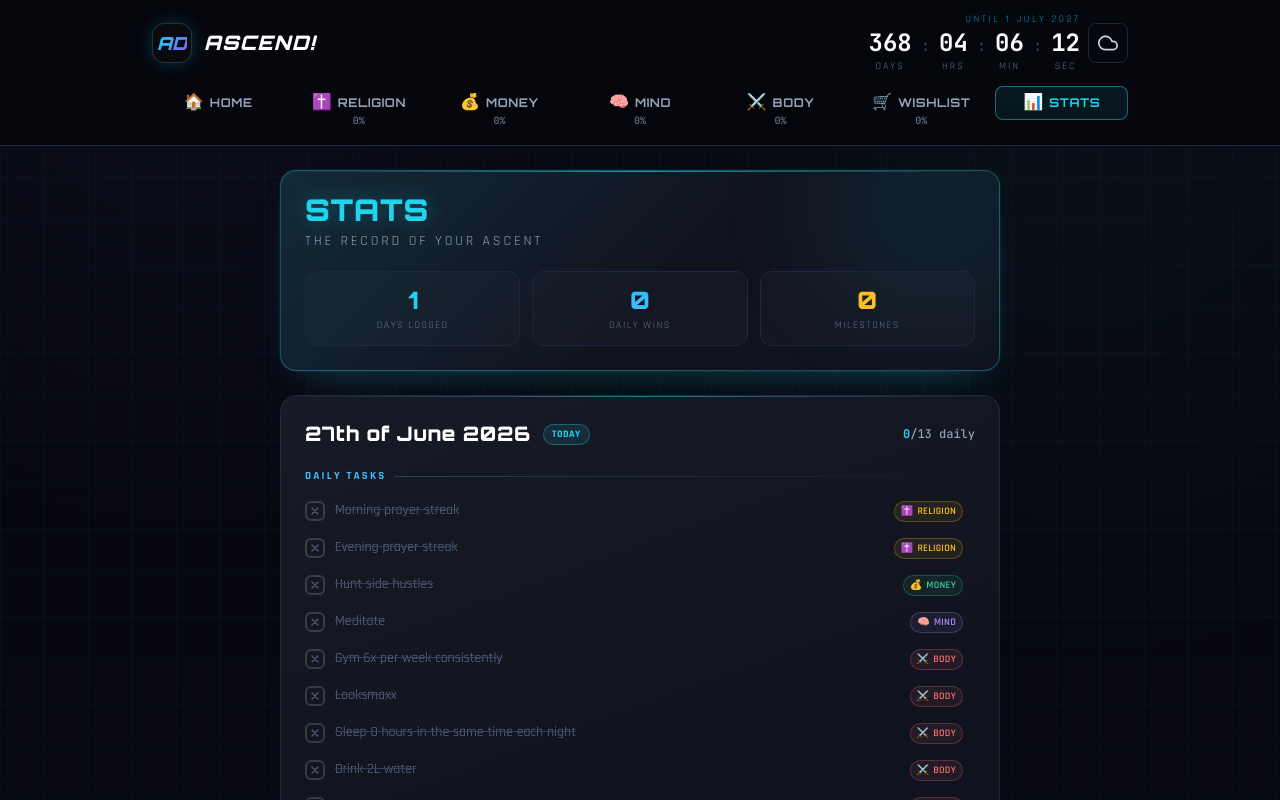
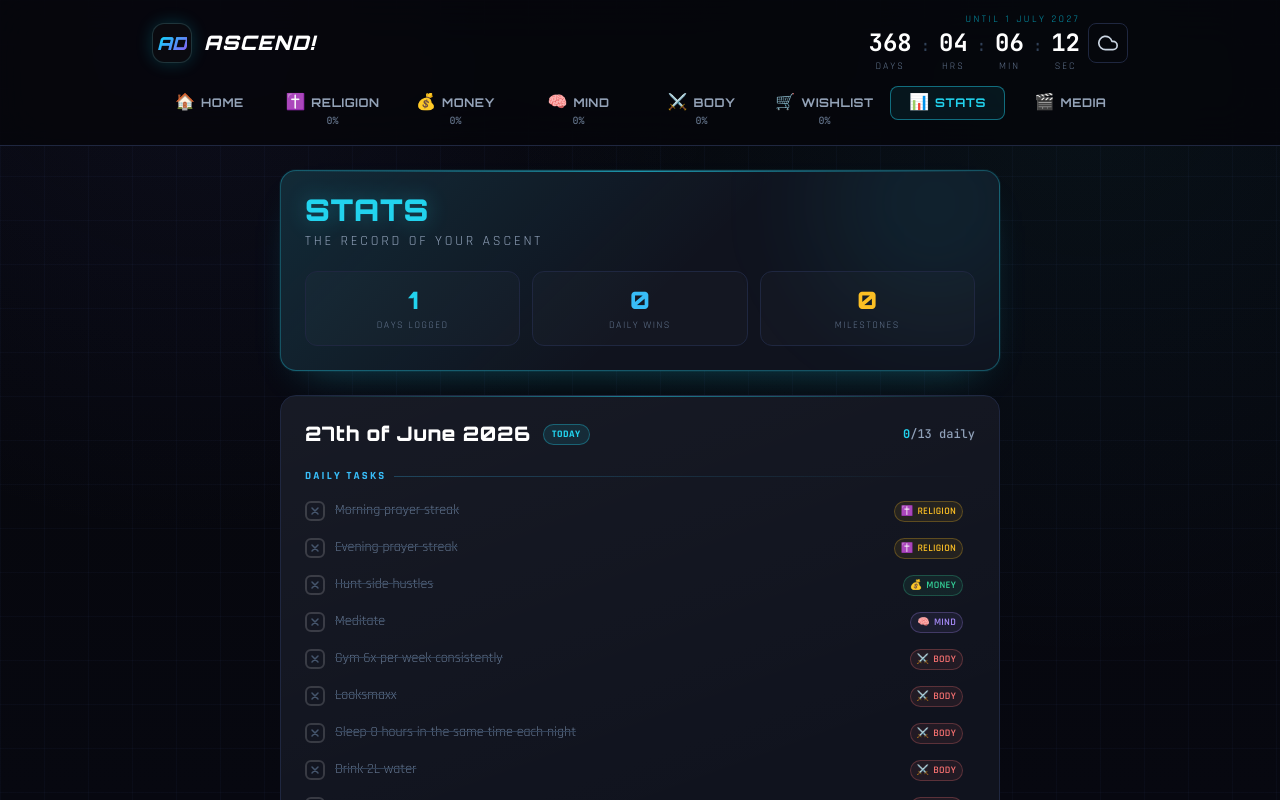
Before and after one commit to suadpllana/solo-leveling, a React (Vite) app: page /#/stats in a window 1280 px wide. Shown: the top 800 px of the page. Built offline with nearby package versions, Linux system fonts and the light colour scheme.

Commit message:
small change

```diff
--- a/src/components/FocusedTasks.jsx
+++ b/src/components/FocusedTasks.jsx
@@ -1,5 +1,5 @@
 import { Link } from "react-router-dom";
-import { CATEGORIES, isTaskComplete } from "../data/tasks";
+import { CATEGORIES, isTaskComplete, mergeCategoryTasks } from "../data/tasks";
 import { useProgress, usePinned, useCustomTasks } from "../hooks/useLocalStorage";
 import TaskItem from "./TaskItem";
 import { useToast } from "./Toast";
@@ -88,14 +88,18 @@ function CategoryBadge({ category }) {
 export default function FocusedTasks({ category }) {
   const [progress, setTask] = useProgress();
   const [pinned, togglePin] = usePinned();
-  const { customTasks, editTask } = useCustomTasks();
+  const { customTasks, hiddenTasks, taskEdits, editTask } = useCustomTasks();
   const toast = useToast();
   // On the home view no category is passed → pins are aggregated, so label them.
   const showCategory = !category;
 
   // Only show pinned tasks that aren't completed yet — once a focused task is
   // done it leaves this section and rejoins the main list (at the top).
-  const scope = category ? [category] : CATEGORIES;
+  // The category page passes an already-merged category; on home we must merge
+  // custom tasks, deletions, and edits ourselves so UI-added pins show up too.
+  const scope = category
+    ? [category]
+    : CATEGORIES.map((c) => mergeCategoryTasks(c, { customTasks, hiddenTasks, taskEdits }));
   const focus = [];
   for (const c of scope) {
     for (const t of c.tasks) {
--- a/src/components/Header.jsx
+++ b/src/components/Header.jsx
@@ -55,6 +55,15 @@ function useNavItems(progress) {
       pct: categoryProgress(c, progress),
     })),
     { id: "__stats", to: "/stats", end: false, icon: "📊", name: "Stats", accent: "#22d3ee", pct: null },
+    // External link to the entertainment tracking app (opens in a new tab).
+    {
+      id: "__media",
+      href: "https://all-in-one-media.netlify.app/movies",
+      icon: "🎬",
+      name: "Media",
+      accent: "#f472b6",
+      pct: null,
+    },
   ];
 }
 
@@ -118,9 +127,8 @@ export default function Header() {
 
       {/* Desktop / tablet nav — inline row, hidden on phones */}
       <nav className="hidden sm:flex mx-auto max-w-5xl px-6 pb-2 gap-2">
-        {items.map((it) => (
-          <NavLink key={it.id} to={it.to} end={it.end} className="group relative flex-1 basis-0 min-w-0">
-            {({ isActive }) => (
+        {items.map((it) => {
+          const inner = (isActive) => (
             <div
               className="flex flex-col items-center gap-0.5 px-1 py-2 rounded-lg border transition-all duration-200"
               style={{
@@ -143,9 +151,23 @@ export default function Header() {
                 </span>
               )}
             </div>
-            )}
+          );
+          return it.href ? (
+            <a
+              key={it.id}
+              href={it.href}
+              target="_blank"
+              rel="noopener noreferrer"
+              className="group relative flex-1 basis-0 min-w-0"
+            >
+              {inner(false)}
+            </a>
+          ) : (
+            <NavLink key={it.id} to={it.to} end={it.end} className="group relative flex-1 basis-0 min-w-0">
+              {({ isActive }) => inner(isActive)}
             </NavLink>
-        ))}
+          );
+        })}
       </nav>
 
       {/* Mobile drawer */}
@@ -157,14 +179,8 @@ export default function Header() {
             onClick={() => setMenuOpen(false)}
           />
           <nav className="sm:hidden relative z-50 border-t border-edge bg-void/95 backdrop-blur-xl px-3 py-3 flex flex-col gap-1.5">
-            {items.map((it) => (
-              <NavLink
-                key={it.id}
-                to={it.to}
-                end={it.end}
-                onClick={() => setMenuOpen(false)}
-              >
-                {({ isActive }) => (
+            {items.map((it) => {
+              const inner = (isActive) => (
                 <div
                   className="flex items-center gap-3 px-3 py-3 rounded-lg border transition-colors"
                   style={{
@@ -185,9 +201,28 @@ export default function Header() {
                     </span>
                   )}
                 </div>
-                )}
+              );
+              return it.href ? (
+                <a
+                  key={it.id}
+                  href={it.href}
+                  target="_blank"
+                  rel="noopener noreferrer"
+                  onClick={() => setMenuOpen(false)}
+                >
+                  {inner(false)}
+                </a>
+              ) : (
+                <NavLink
+                  key={it.id}
+                  to={it.to}
+                  end={it.end}
+                  onClick={() => setMenuOpen(false)}
+                >
+                  {({ isActive }) => inner(isActive)}
                 </NavLink>
-            ))}
+              );
+            })}
           </nav>
         </>
       )}
```
Lines whose indentation alone changed are shown as unchanged.
